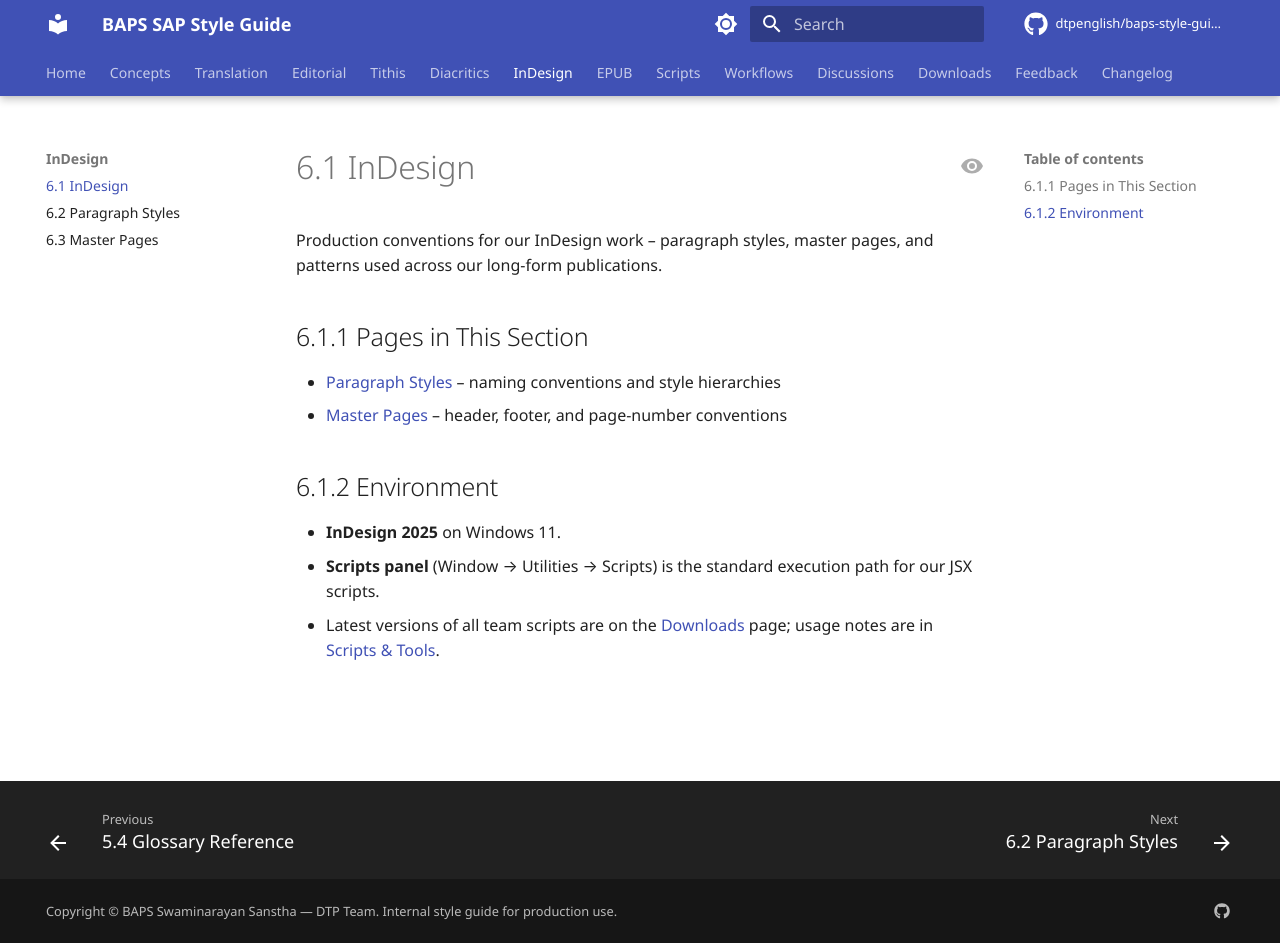
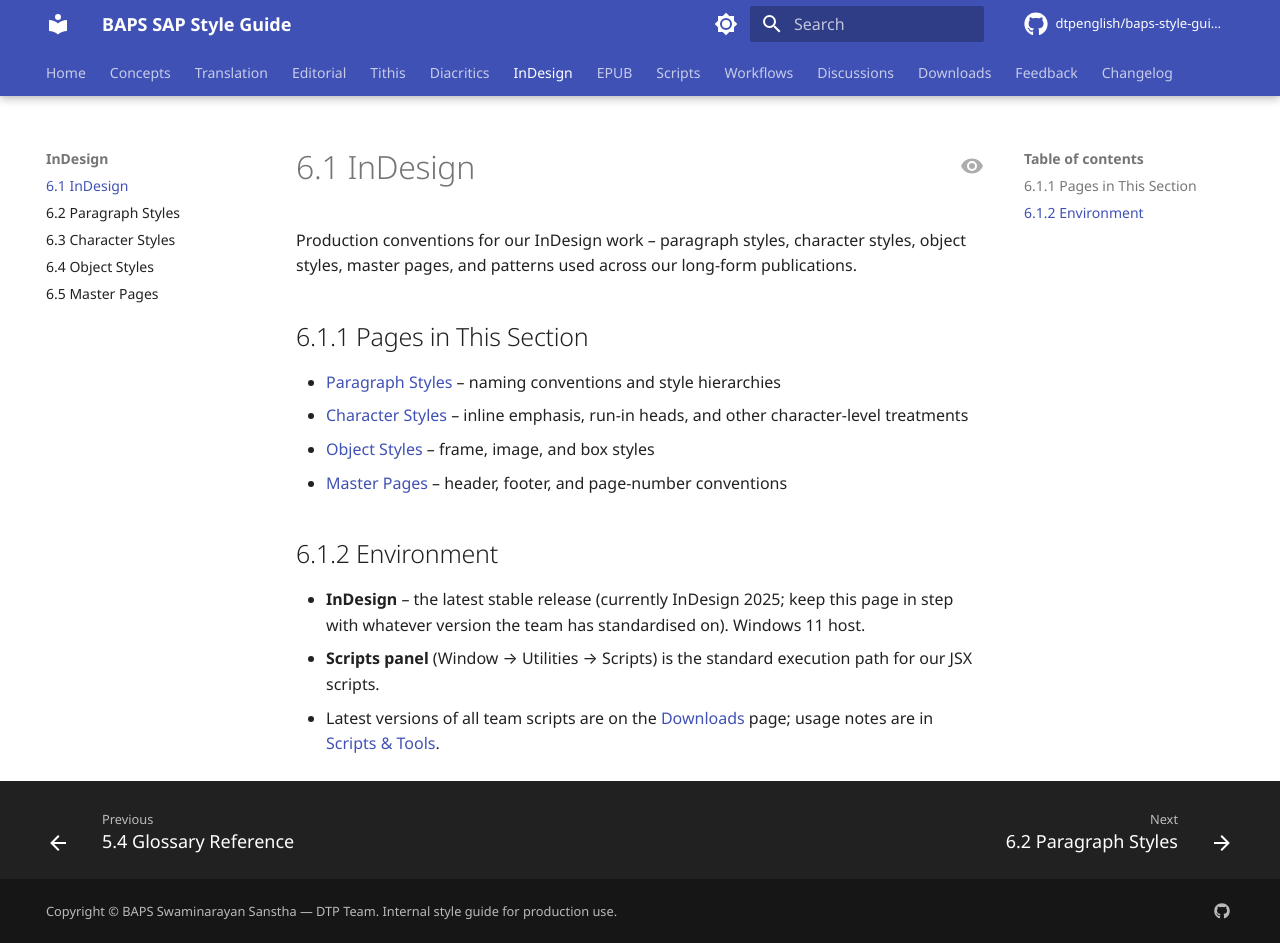
Before and after one commit to dtpenglish/baps-style-guide, an MkDocs documentation site: the page built from docs/indesign/index.md, in a window 1280 px wide and 943 px high. Built offline with MkDocs 1.6.1 and Material for MkDocs 9.7.7, drawn with Linux system fonts in a browser that asks for light colours; comment, search, counter and statistics services are not loaded; the version menu is left out.

Commit message:
6.x InDesign: add Character Styles and Object Styles pages
Two new pages and a version-reference tweak:

6.3 Character Styles (new) - inline emphasis, run-in heads, and
other character-level treatments. Covers naming pattern
(Element.Variant), the workhorse Italic.Indic style, and EPUB-
export mapping. Cross-references 3.5 Italics for the underlying
italicisation rule.

6.4 Object Styles (new) - frame, image, sidebar, and box styles.
Naming pattern, EPUB accessibility tie-ins (Object Export Options
controlling alt text and decorative-vs-content classification),
cross-references to 7.2/7.3 in EPUB.

6.5 Master Pages - renumbered from 6.3.

6.1.2 Environment - InDesign version reference reframed: 'the
latest stable release (currently InDesign 2025; keep this page in
step with whatever version the team has standardised on)'. Earlier
wording 'InDesign 2025 on Windows 11' would have aged poorly.

mkdocs.yml nav updated to include both new pages.

Co-Authored-By: Claude Opus 4.7 (1M context) <noreply@anthropic.com>

```diff
--- a/docs/indesign/index.md
+++ b/docs/indesign/index.md
@@ -1,11 +1,13 @@
 # 6.1 InDesign
-Production conventions for our InDesign work – paragraph styles, master pages, and patterns used across our long-form publications.
+Production conventions for our InDesign work – paragraph styles, character styles, object styles, master pages, and patterns used across our long-form publications.
 
 ## 6.1.1 Pages in This Section
 - [Paragraph Styles](paragraph-styles.md) – naming conventions and style hierarchies
+- [Character Styles](character-styles.md) – inline emphasis, run-in heads, and other character-level treatments
+- [Object Styles](object-styles.md) – frame, image, and box styles
 - [Master Pages](master-pages.md) – header, footer, and page-number conventions
 
 ## 6.1.2 Environment
-- **InDesign 2025** on Windows 11.
+- **InDesign** – the latest stable release (currently InDesign 2025; keep this page in step with whatever version the team has standardised on). Windows 11 host.
 - **Scripts panel** (Window → Utilities → Scripts) is the standard execution path for our JSX scripts.
 - Latest versions of all team scripts are on the [Downloads](../downloads/index.md) page; usage notes are in [Scripts & Tools](../scripts/index.md).
--- a/mkdocs.yml
+++ b/mkdocs.yml
@@ -164,7 +164,9 @@ nav:
   - InDesign:
       - "6.1 InDesign": indesign/index.md
       - "6.2 Paragraph Styles": indesign/paragraph-styles.md
-      - "6.3 Master Pages": indesign/master-pages.md
+      - "6.3 Character Styles": indesign/character-styles.md
+      - "6.4 Object Styles": indesign/object-styles.md
+      - "6.5 Master Pages": indesign/master-pages.md
   - EPUB:
       - "7.1 EPUB Accessibility": epub/index.md
       - "7.2 Alt Text Guidelines": epub/alt-text.md
```
Also changed, not shown: docs/indesign/character-styles.md (added, +44 -0 lines), docs/indesign/master-pages.md (+2 -2 lines), docs/indesign/object-styles.md (added, +49 -0 lines).
